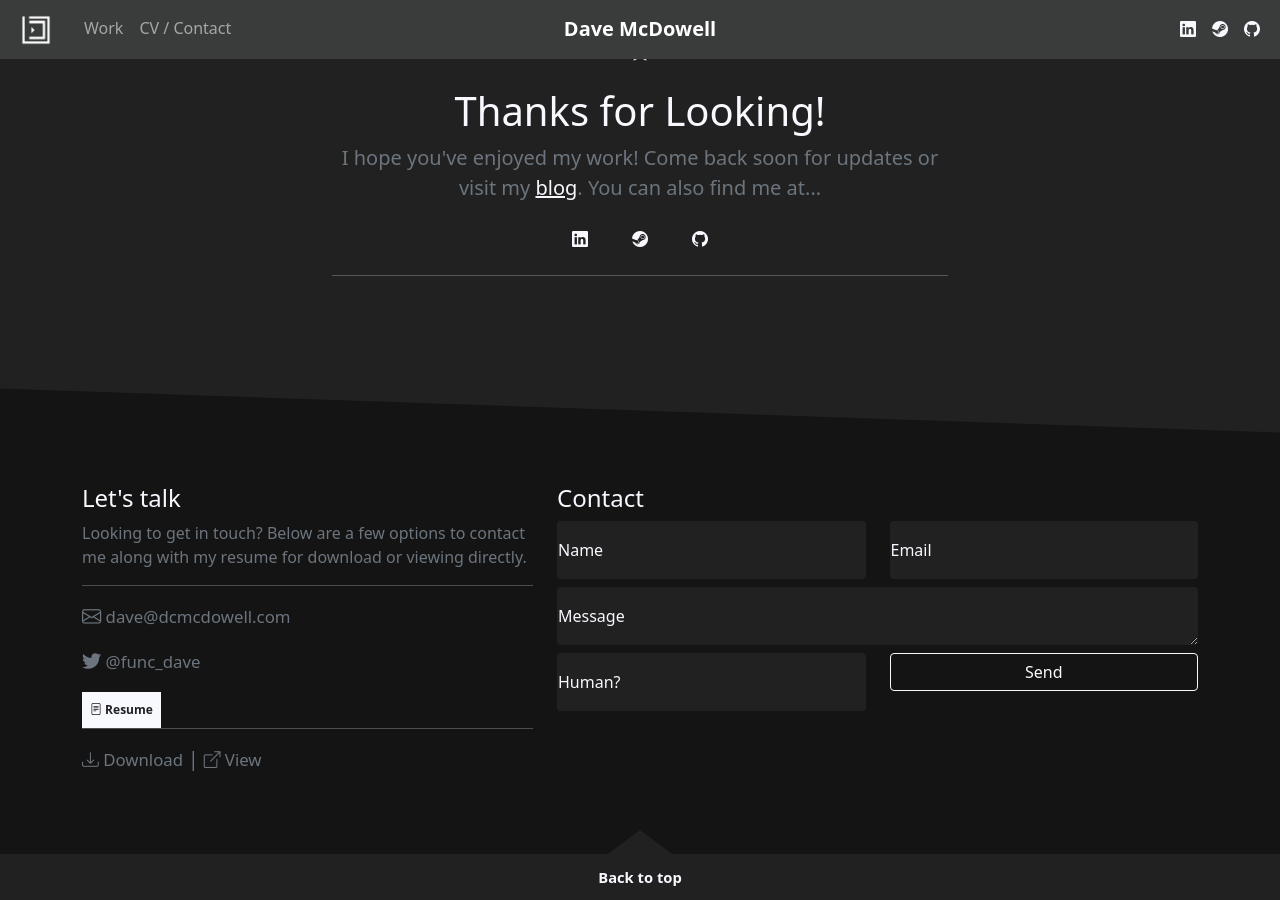
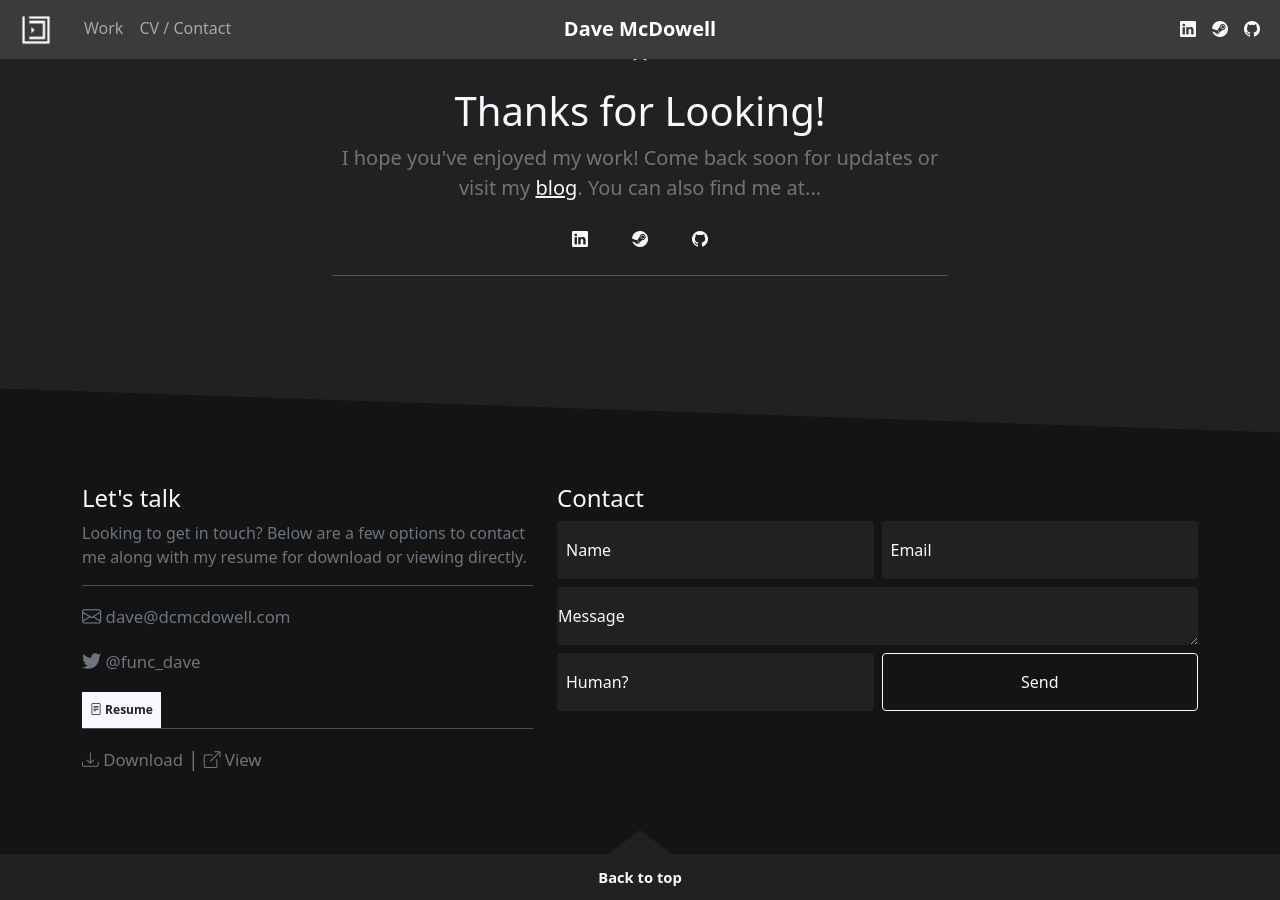
Before and after one commit to davemcdowell/portfolio, a Jekyll site: the page built from index.html, in a window 1280 px wide and 900 px high, scrolled down 953 px. Built offline with Jekyll 4.4.1, drawn with Linux system fonts in a browser that asks for light colours; nearby versions of some CDN libraries.

Commit message:
Update footer.html

```diff
--- a/_includes/footer.html
+++ b/_includes/footer.html
@@ -34,7 +34,7 @@
                 <div class="col-md-7">
                     <h4>Contact</h4>
                     <form id="contact-form" class="form-horizontal needs-validation" role="form" method="post" action="" novalidate>
-                        <div class="row">
+                        <div class="row g-2">
                             <div class="form-floating col-sm-6 mb-2">
                                 <label for="form-name">Name</label>
                                 <input id="form-name" class="form-control" type="text" name="name" placeholder="Name" value="" required>
@@ -56,7 +56,7 @@
                                 <div class="invalid-feedback">Please provide a message</div>
                             </div>
                         </div>
-                        <div class="row">
+                        <div class="row g-2">
                             <div class="form-floating col-sm-6 mb-2">
                                 <label for="form-human">Human?</label>
                                 <input id="form-human" class="form-control" name="human" type="text" placeholder="2 + 3 =" required>
@@ -64,7 +64,7 @@
                                 <div class="invalid-feedback">You're totally not a robot, right?</div>
                             </div>
                             <div class="col-sm-6 mb-2">
-                                <button id="form-submit" class="btn btn-outline-light w-100" name="submit">Send</button>
+                                <button id="form-submit" class="btn btn-outline-light w-100 h-100" name="submit">Send</button>
                             </div>
                             <div id="form-response" class="col-sm-12"></div>
                         </div>
```
